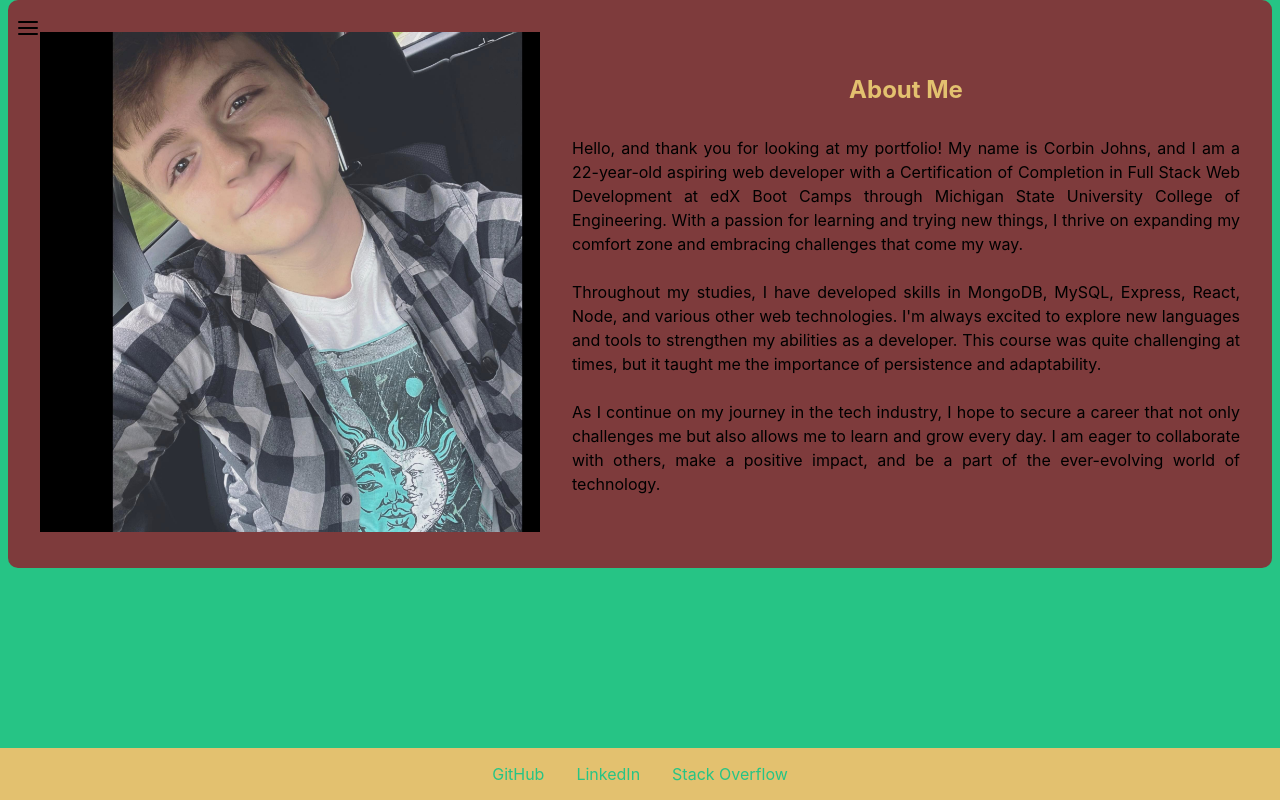
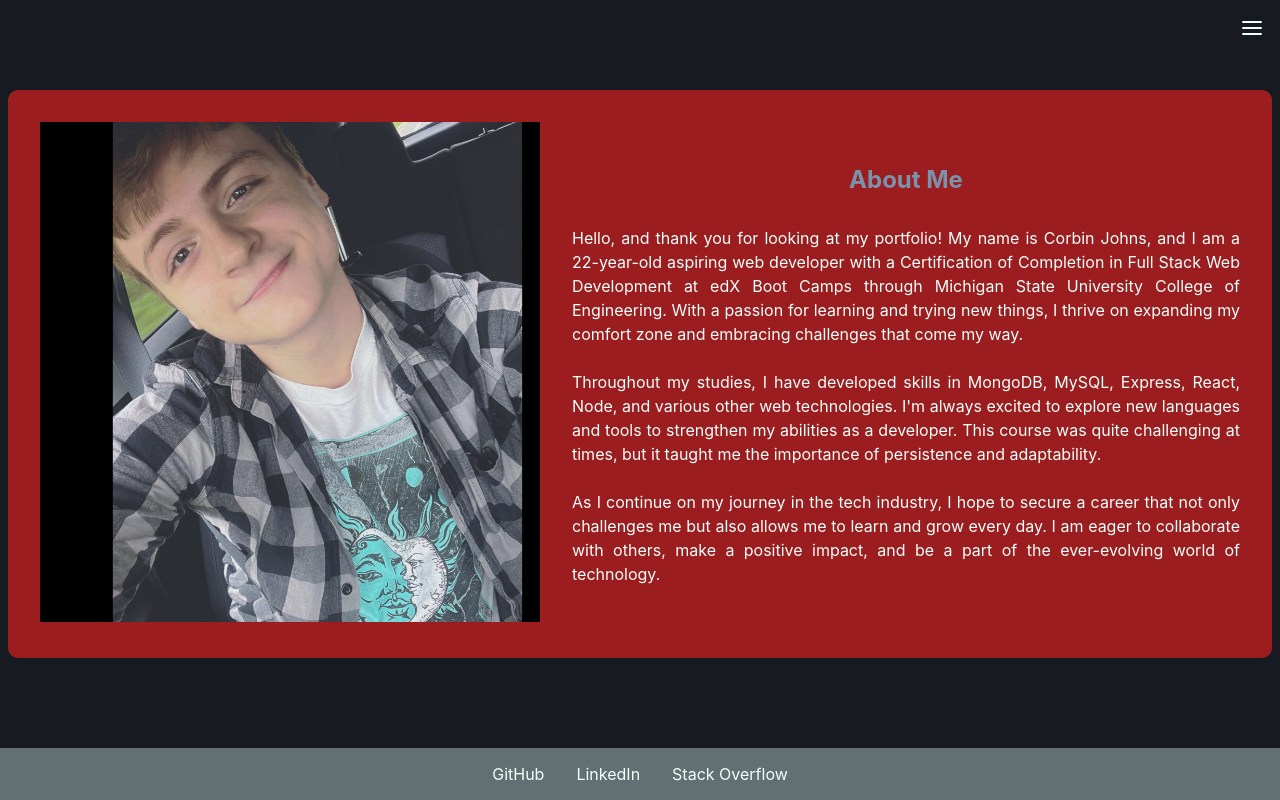
Before and after one commit to cxrstings/React-Portfolio, a React (Create React App) app: page / in a window 1280 px wide. Built offline with nearby package versions, Linux system fonts and the light colour scheme; the HTML template or start-up script is replaced by a standard one.

Commit message:
Redesign changes and minor bug fixes to About and Portfolio components

```diff
--- a/src/App.module.css
+++ b/src/App.module.css
@@ -4,7 +4,9 @@
     min-height: 100vh;
   }
 
-  .content {
-    flex-grow: 1;
-    background-color: #26C485;
-  }
+.content {
+  display: grid;
+  place-items: center;
+  flex-grow: 1;
+  background-color: #171A21;
+}
--- a/src/components/AboutMe.module.css
+++ b/src/components/AboutMe.module.css
@@ -4,7 +4,7 @@
   justify-content: center;
   align-items: center;
   padding: 2rem;
-  background-color: #a4031eb4;
+  background-color: #9B1D20;
   max-width: 1200px;
   margin: 0 auto;
   border-radius: 10px;
@@ -19,12 +19,13 @@
 }
 
 .abouttext h2 {
-  color: #E3C16F;
+  color: #7A93AC;
   font-size: 1.5rem;
   margin-bottom: 1rem;
 }
 
 .abouttext p {
+  color: #F1FFFA;
   font-size: 1rem;
   line-height: 1.5;
   text-align: justify;
@@ -33,6 +34,7 @@
 .aboutimage {
   flex: 1;
   max-width: 500px;
+
 }
 
 .aboutimage img {
--- a/src/components/Footer.module.css
+++ b/src/components/Footer.module.css
@@ -2,17 +2,17 @@ footer {
     display: flex;
     justify-content: center;
     align-items: center;
-    background-color: #E3C16F;
+    background-color: #617073;
     padding: 1rem;
   }
 
   footer a {
-    color: #26C485;
+    color: #F1FFFA;
     text-decoration: none;
     margin: 0 1rem;
     transition: color 0.3s;
   }
 
   footer a:hover {
-    color: #A4031F;
+    color: #9B1D20;
   }
--- a/src/components/Navigation.module.css
+++ b/src/components/Navigation.module.css
@@ -1,18 +1,18 @@
 .aside {
-  background-color: #E3C16F;
-  width: 250px; /* Adjust the width of the aside as needed */
+  background-color: #617073;
+  width: 250px;
   height: 100%;
   padding: 1rem 0;
-  position: fixed; /* Make the aside fixed to the side of the screen */
+  position: fixed;
   top: 0;
   left: 0;
-  transform: translateX(-100%); /* Initially hide the aside */
-  transition: transform 0.3s ease-out; /* Smooth slide-out transition */
-  overflow: auto; /* Scrollable if the content is too tall */
+  transform: translateX(-100%);
+  transition: transform 0.3s ease-out;
+  overflow: auto;
 }
 
 .asideVisible {
-  transform: translateX(0); /* Show the aside when the class is added */
+  transform: translateX(0);
 }
 
 .aside ul {
@@ -21,25 +21,36 @@
 }
 
 .aside ul li {
-  margin: 0 1rem;
+  display: flex;
+  justify-content: center;
+  margin: 0.5rem 1rem;
 }
 
 .aside ul li a {
-  color: #A4031F;
+  display: inline-block;
+  color: #9B1D20;
+  font-size: larger;
   text-decoration: none;
   transition: color 0.3s;
+  background-color: #7A93AC;
+  padding: 10px 15px;
+  border: 2px solid black;
+  border-radius: 5px;
+  box-shadow: 2px 2px 5px rgba(0,0,0,0.3);
+  text-align: center;
+  width: 100%;
 }
 
 .aside ul li a.active,
 .aside ul li a:hover {
-  color: #26C485;
+  color: #F1FFFA;
 }
 
-/* Styles for the hamburger menu */
 .fiMenu {
-  font-size: 1.5rem; /* Adjust size as needed */
+  font-size: 1.5rem;
+  color: #F1FFFA;
   cursor: pointer;
   position: absolute;
-  top: 1rem; /* Adjust position as needed */
-  left: 1rem;
+  top: 1rem;
+  right: 1rem;
 }
--- a/src/components/Portfolio.module.css
+++ b/src/components/Portfolio.module.css
@@ -3,7 +3,7 @@
   flex-wrap: wrap;
   justify-content: center;
   padding: 2rem;
-  background-color: #26C485;
+  background-color: #171A21;
 }
 
 .project {
@@ -14,6 +14,8 @@
   display: flex;
   flex-direction: column;
   align-items: center;
+  background-color: #9B1D20;
+  border-radius: 5px;
 }
 
 .project:hover {
@@ -21,7 +23,7 @@
 }
 
 .project h2 {
-  color: #E3C16F;
+  color: #7A93AC;
   font-size: 1.5rem;
   margin-bottom: 1rem;
 }
@@ -35,19 +37,20 @@
 .button {
   display: inline-block;
   padding: 10px 20px;
-  border: 2px solid #26C485;
+  border: 2px solid black;
   border-radius: 4px;
-  font-size: 14px;
+  font-size: 19px;
   text-decoration: none;
-  background-color: #E3C16F;
+  background-color: #7A93AC;
   color: white;
   transition: background-color 0.3s, color 0.3s;
+  margin: 0 10px;
 }
 
 .button:hover {
-  background-color: #A4031F;
-  color: #26C485;
-  border-color: #E3C16F;
+  font-size: 22px;
+  /* background-color: #F1FFFA; */
+  color: #9B1D20;
 }
 
 .links {
```
Also changed, not shown: 9 other files (tests, documents, lock files or other folders).
